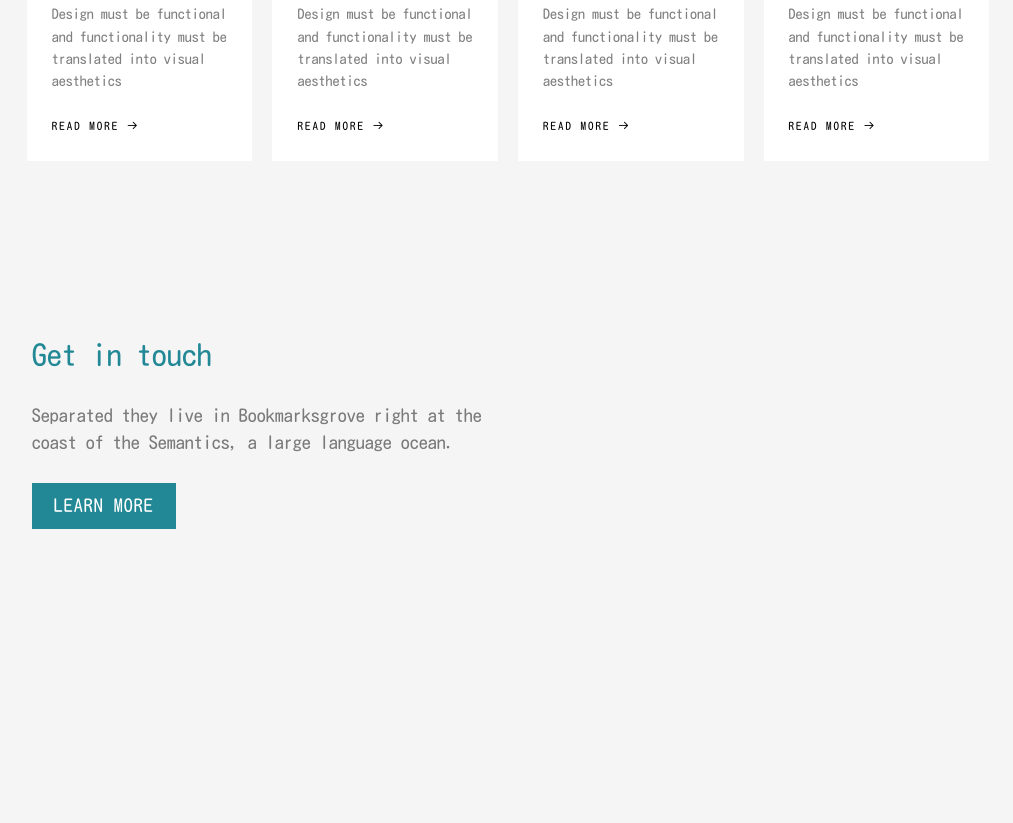
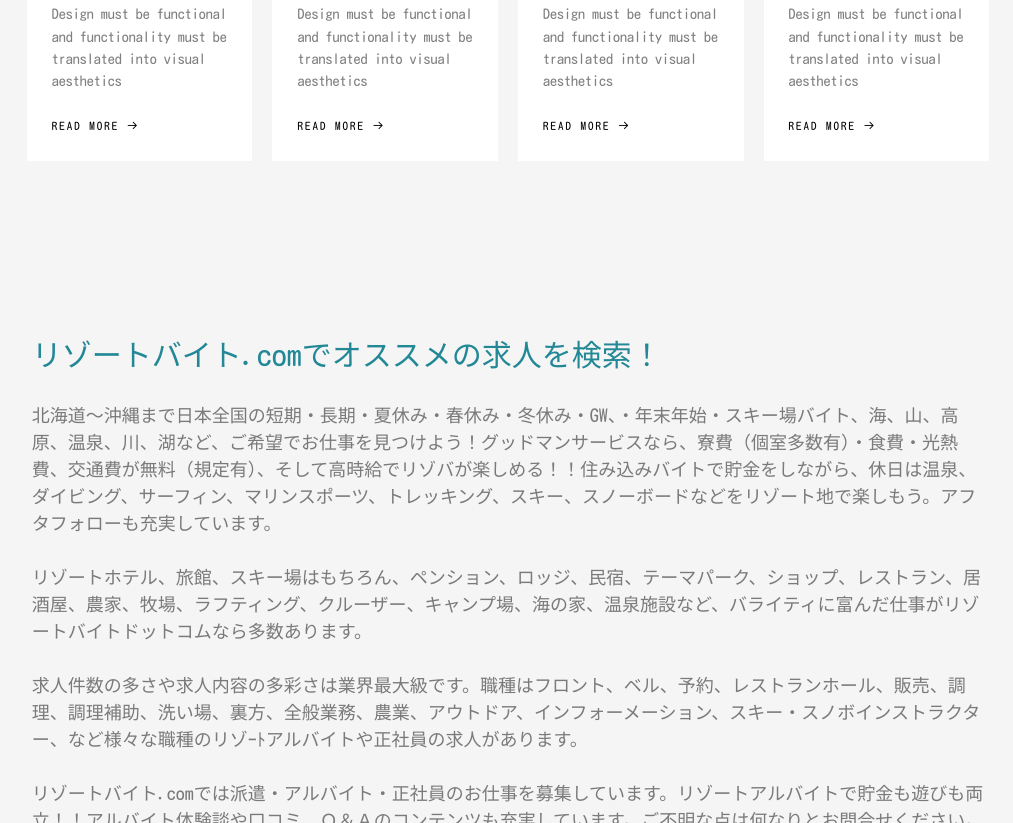
Before and after one commit to nak-244/kengai, a plain HTML site: page docs/index.html in a window 1280 px wide. Shown: the part 1977-2800 px from the top of the page, without its empty margins (260-1273 px from the left). Before the commit the page ends 2587 px from the top, so only its background shows below. Drawn offline with Linux system fonts and the light colour scheme; files whose address does not match are found by name.

Commit message:
Update index.html

```diff
--- a/docs/index.html
+++ b/docs/index.html
@@ -130,7 +130,7 @@
 
 				<div class="row">
 					<div class="col-md-4">
-						<h2>寮付き、寮完備の仕事検索</h2>
+						<h2>寮・社宅完備の仕事検索</h2>
 					</div>
 				</div>
 				<form action="">
@@ -282,14 +282,20 @@
 			<div id="get-in-touch">
 				<div class="fh5co-narrow-content">
 					<div class="row">
-						<div class="col-md-4 animate-box" data-animate-effect="fadeInLeft">
-							<h1 class="fh5co-heading-colored">Get in touch</h1>
+						<div class="col-md-12 animate-box" data-animate-effect="fadeInLeft">
+							<h1 class="fh5co-heading-colored">リゾートバイト.comでオススメの求人を検索！</h1>
 						</div>
 					</div>
 					<div class="row">
-						<div class="col-md-6 col-md-offset-3 col-md-pull-3 animate-box" data-animate-effect="fadeInLeft">
-							<p class="fh5co-lead">Separated they live in Bookmarksgrove right at the coast of the Semantics, a large language ocean.</p>
-							<p><a href="#" class="btn btn-primary">Learn More</a></p>
+						<div class="col-md-12 animate-box" data-animate-effect="fadeInLeft">
+							<p class="fh5co-lead">
+								北海道～沖縄まで日本全国の短期・長期・夏休み・春休み・冬休み・GW、・年末年始・スキー場バイト、海、山、高原、温泉、川、湖など、ご希望でお仕事を見つけよう！グッドマンサービスなら、寮費（個室多数有）・食費・光熱費、交通費が無料（規定有）、そして高時給でリゾバが楽しめる！！住み込みバイトで貯金をしながら、休日は温泉、ダイビング、サーフィン、マリンスポーツ、トレッキング、スキー、スノーボードなどをリゾート地で楽しもう。アフタフォローも充実しています。</p>
+							<p class="fh5co-lead">
+								リゾートホテル、旅館、スキー場はもちろん、ペンション、ロッジ、民宿、テーマパーク、ショップ、レストラン、居酒屋、農家、牧場、ラフティング、クルーザー、キャンプ場、海の家、温泉施設など、バライティに富んだ仕事がリゾートバイトドットコムなら多数あります。</p>
+							<p class="fh5co-lead">
+								求人件数の多さや求人内容の多彩さは業界最大級です。職種はフロント、ベル、予約、レストランホール、販売、調理、調理補助、洗い場、裏方、全般業務、農業、アウトドア、インフォーメーション、スキー・スノボインストラクター、など様々な職種のリゾｰﾄアルバイトや正社員の求人があります。</p>
+							<p class="fh5co-lead">
+								リゾートバイト.comでは派遣・アルバイト・正社員のお仕事を募集しています。リゾートアルバイトで貯金も遊びも両立！！アルバイト体験談や口コミ、Ｑ＆Ａのコンテンツも充実しています。ご不明な点は何なりとお問合せください。</p>
 						</div>
 
 					</div>
```
Lines whose indentation alone changed are shown as unchanged.
